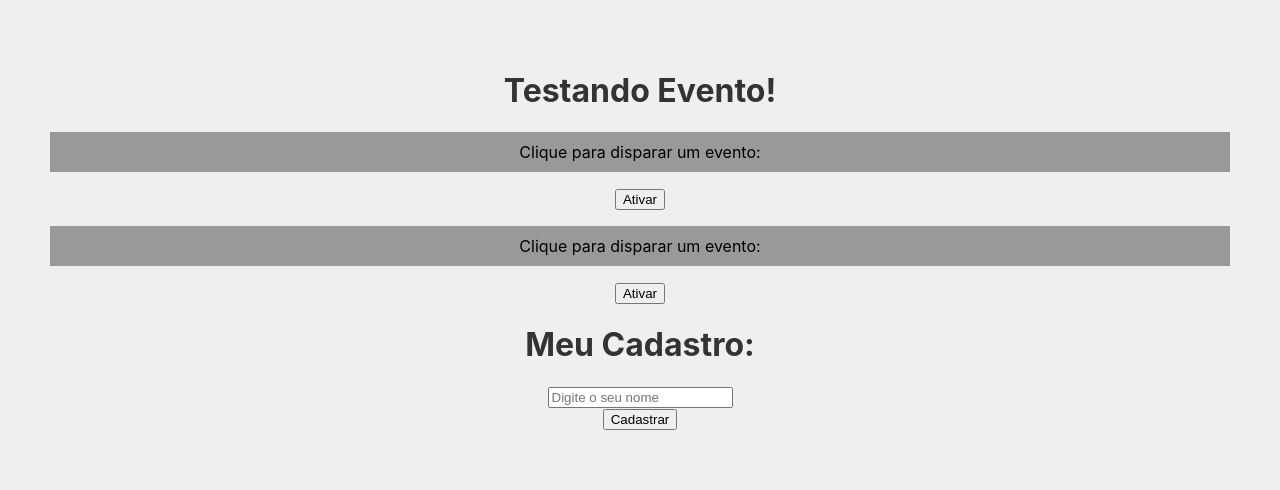
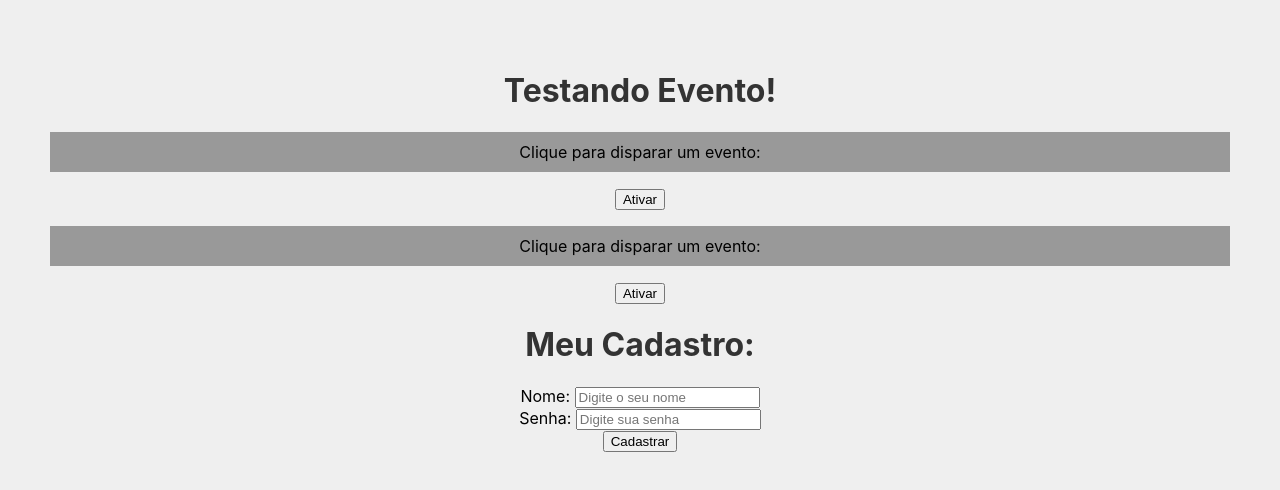
Before and after one commit to Aristiklever-R-Sousa/LearningReact, a React (Create React App) app: page / in a window 1280 px wide. Shown: the top 490 px of the page. Built offline with nearby package versions, Linux system fonts and the light colour scheme.

Commit message:
Utilizando o hook useState para o handle com eventos

```diff
--- a/src/components/Form.js
+++ b/src/components/Form.js
@@ -1,16 +1,37 @@
+import { useState } from 'react';
+
 function Form() {
     function cadastrarUser(e) {
         e.preventDefault();
         // alert(`Cadstrando esse cara: ${user}`);
         console.log({e: e});
+        console.log({name , pass});
     }
+
+    const [name, setName] = useState();
+    const [pass, setPass] = useState();
 
     return (
         <div>
             <h1>Meu Cadastro:</h1>
             <form onSubmit={cadastrarUser}>
                 <div>
-                    <input type="text" placeholder="Digite o seu nome"></input>
+                    <label htmlFor="name">Nome: </label>
+                    <input
+                    type="text"
+                    id="name" name="name"
+                    placeholder="Digite o seu nome"
+                    onChange={(e) => setName(e.target.value)}
+                    />
+                </div>
+                <div>
+                    <label htmlFor="password">Senha: </label>
+                    <input
+                    type="password"
+                    id="password" name="password"
+                    placeholder="Digite sua senha"
+                    onChange={(e) => setPass(e.target.value)}
+                    />
                 </div>
                 <div>
                     <input type="submit" value="Cadastrar" />
```
Also changed, not shown: 1 other file (tests, documents, lock files or other folders).
